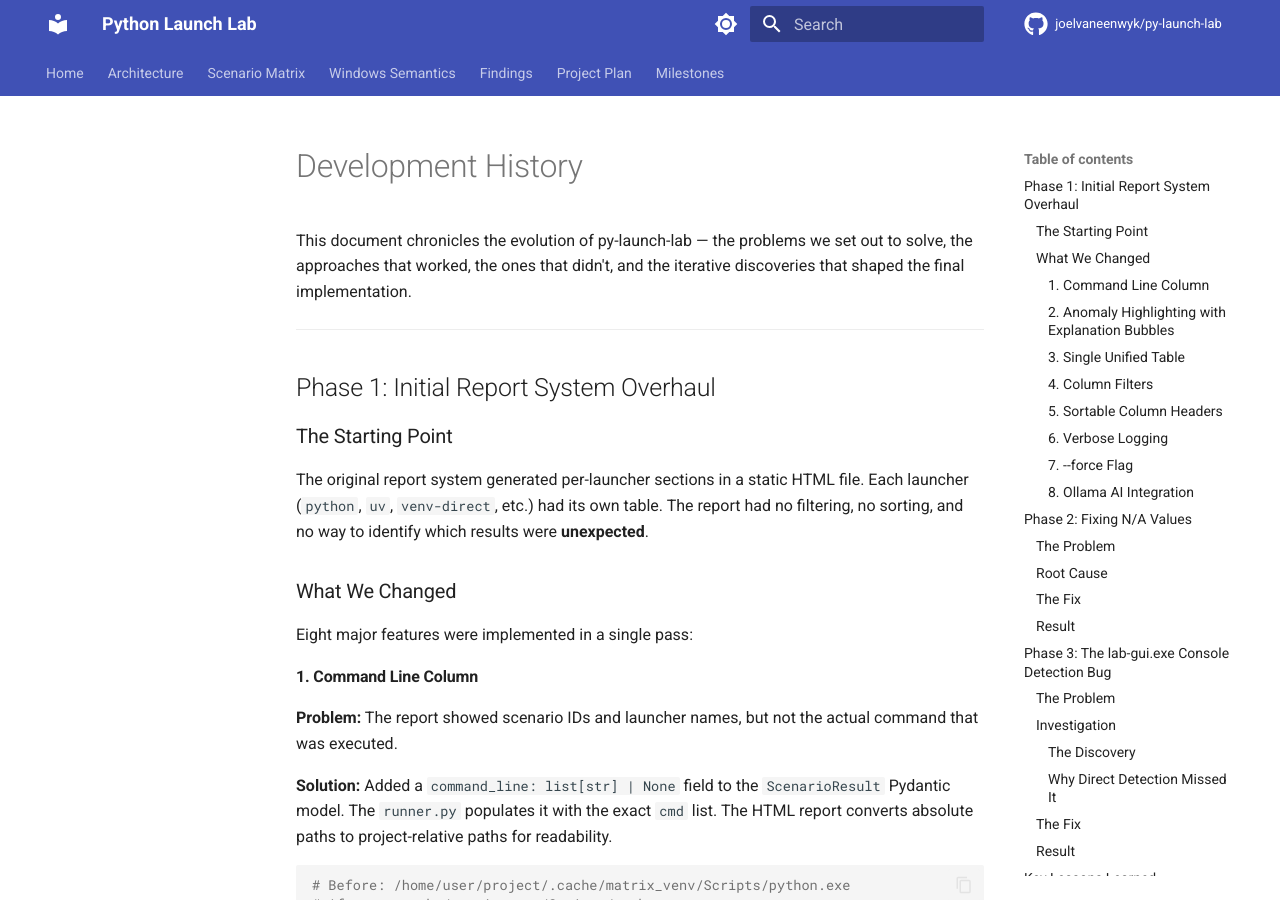
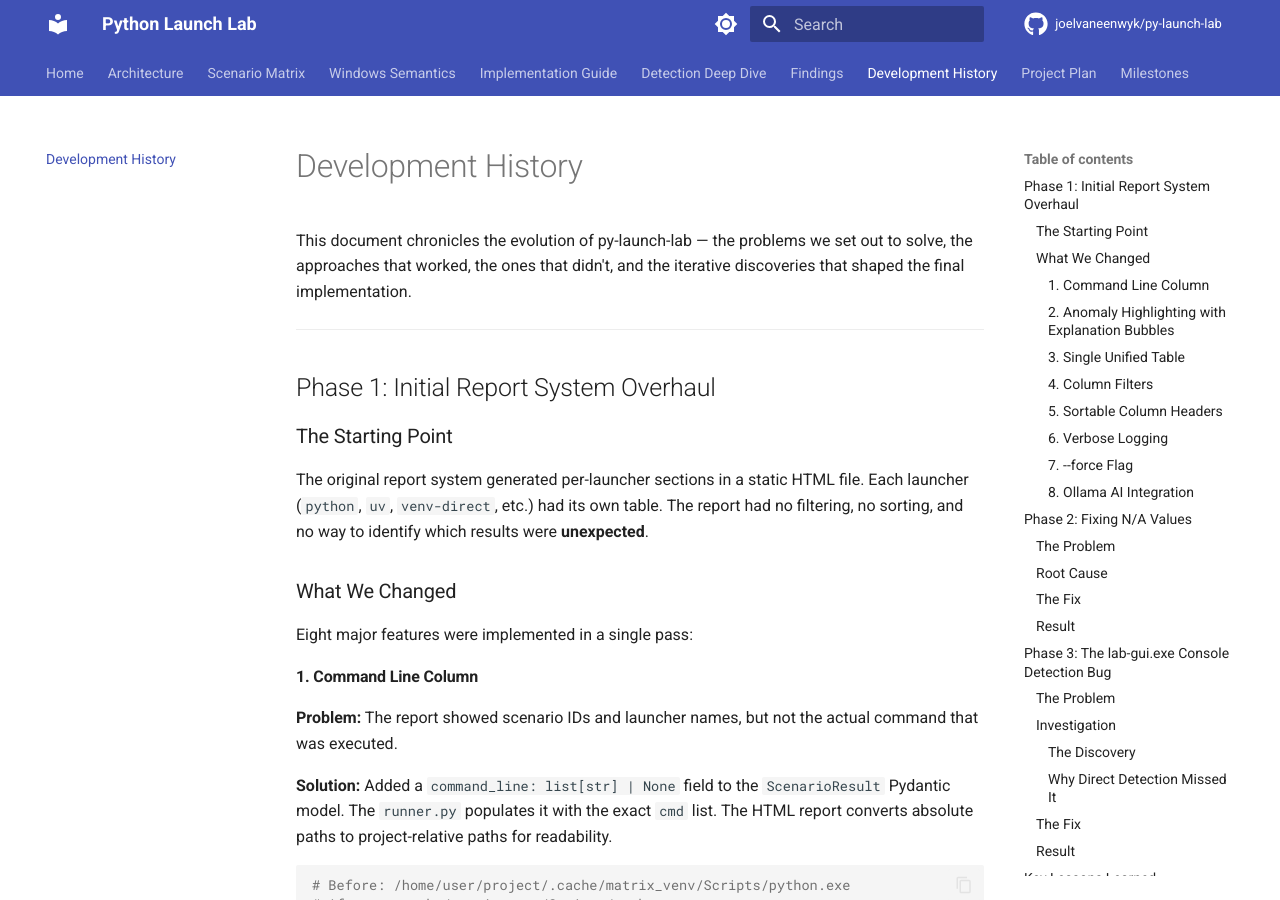
Before and after one commit to joelvaneenwyk/py-launch-lab, an MkDocs documentation site: the page built from docs/development-history.md, in a window 1280 px wide and 900 px high. Built offline with MkDocs 1.6.1 and Material for MkDocs 9.7.7, drawn with Linux system fonts in a browser that asks for light colours; comment, search, counter and statistics services are not loaded.

Commit message:
feat: reorganize navigation structure in mkdocs.yml for improved documentation flow

```diff
--- a/mkdocs.yml
+++ b/mkdocs.yml
@@ -39,7 +39,12 @@ nav:
   - Architecture: overview.md
   - Scenario Matrix: scenario-matrix.md
   - Windows Semantics: windows-launch-semantics.md
-  - Findings: findings/report.md
+  - Implementation Guide: implementation.md
+  - Detection Deep Dive: detection-deep-dive.md
+  - Findings:
+      - CI Results: findings/report.md
+      - Anomalies & Root Causes: findings/anomalies.md
+  - Development History: development-history.md
   - Project Plan: plan.md
   - Milestones:
       - M1 - PE Inspection: issues/m1-static-pe-inspection.md
```
